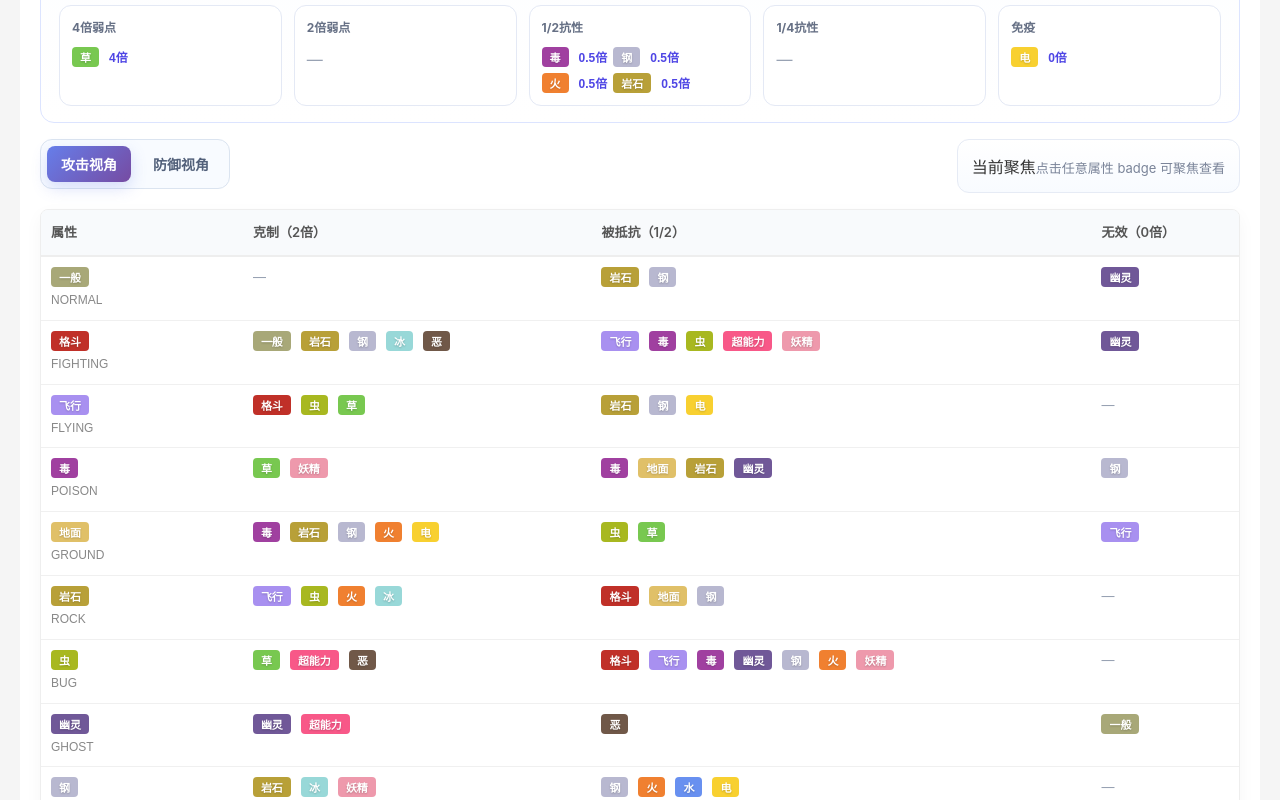
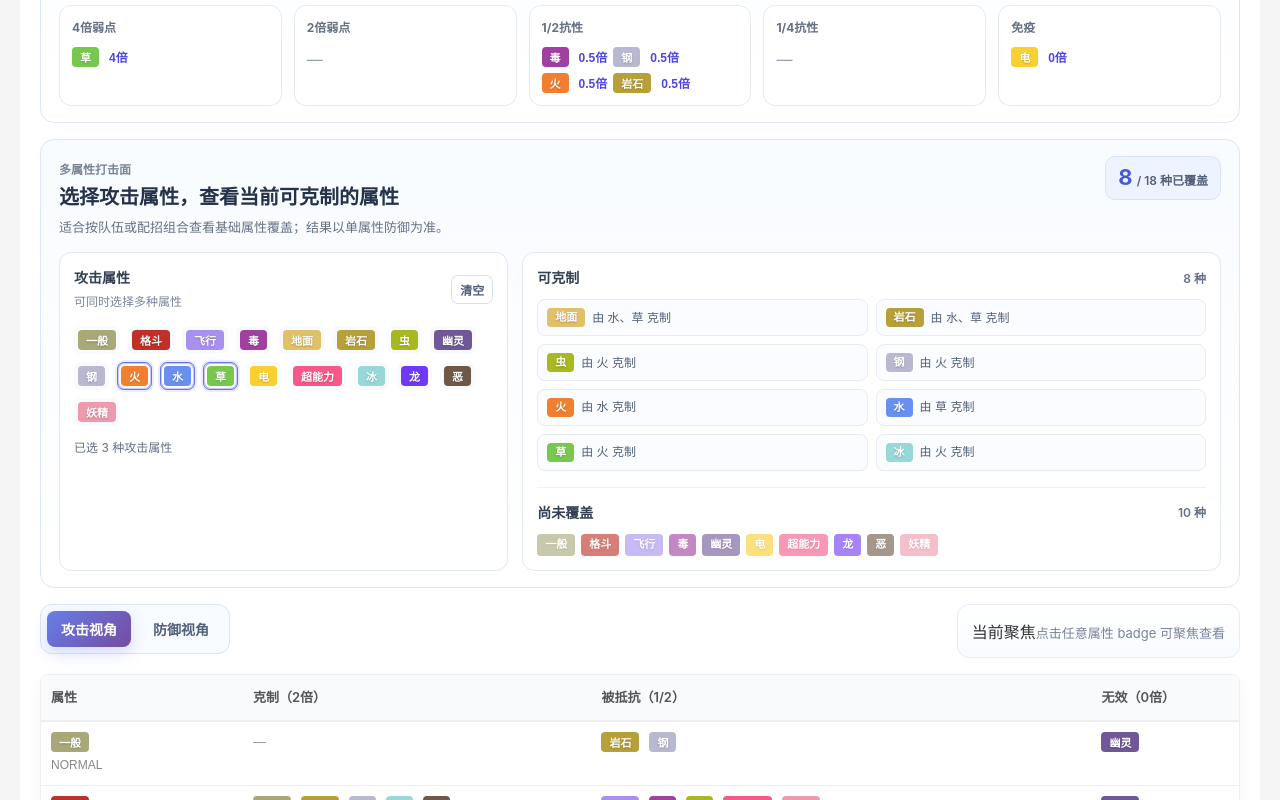
Before and after one commit to ouyangyu98/pokerogue-dex, a React (Vite) app: page /types in a window 1280 px wide. Shown: the part 800-1600 px from the top of the page. Built offline with nearby package versions, Linux system fonts and the light colour scheme.

Commit message:
feat: add type coverage analyzer

```diff
--- a/scripts/generate-static-pages.mjs
+++ b/scripts/generate-static-pages.mjs
@@ -99,7 +99,7 @@ async function main() {
     { path: '/abilities', title: `特性查询 - PokeRogue 中文图鉴`, description: `查询 PokeRogue 全部 ${Object.keys(abilityMap).length} 个特性的效果，以及拥有该特性的宝可梦列表。`, keywords: 'PokeRogue,宝可梦肉鸽,特性,隐藏特性,被动' },
     { path: '/events', title: `事件表 - PokeRogue 中文图鉴`, description: `查询 PokeRogue 全部 ${mysteryEncounters.length} 个神秘事件的出现场景、前置条件与每个选项的官方效果提示。`, keywords: 'PokeRogue,宝可梦肉鸽,神秘事件,事件表,选项,效果,遭遇' },
     { path: '/natures', title: `性格表 - PokeRogue 中文图鉴`, description: '查看 PokeRogue 全部 25 种性格的加成与减成效果。', keywords: 'PokeRogue,宝可梦肉鸽,性格,加成,减成' },
-    { path: '/types', title: `属性克制 - PokeRogue 中文图鉴`, description: '查看 PokeRogue 18 种属性的攻击与防御相克关系。', keywords: 'PokeRogue,宝可梦肉鸽,属性克制,属性相性' },
+    { path: '/types', title: `属性克制 - PokeRogue 中文图鉴`, description: '查看 PokeRogue 18 种属性的攻击与防御相克关系，支持多属性打击面覆盖和双属性防御分析。', keywords: 'PokeRogue,宝可梦肉鸽,属性克制,属性相性,打击面,属性覆盖' },
     { path: '/map', title: `地区导航 - PokeRogue 中文图鉴`, description: 'PokeRogue 生态区地图导航，查看地区连接关系与推荐路线。', keywords: 'PokeRogue,宝可梦肉鸽,地图,地区导航,生态区' },
     { path: '/report', title: `数据报告 - PokeRogue 中文图鉴`, description: 'PokeRogue 数据报告：覆盖率、数据版本与生成时间。', keywords: 'PokeRogue,宝可梦肉鸽,数据报告,覆盖率' },
     { path: '/team', title: `配队分析 - PokeRogue 中文图鉴`, description: 'PokeRogue 队伍构建工具：分析属性覆盖、防守抗性、职责分配与队伍缺口。', keywords: 'PokeRogue,宝可梦肉鸽,配队,队伍分析,队伍构建' },
--- a/src/components/TypeMatchupPage.tsx
+++ b/src/components/TypeMatchupPage.tsx
@@ -1,5 +1,14 @@
 import { useMemo, useState } from 'react'
-import { buildSingleTypeMatchupRows, getCombinedDefenseBuckets, type CombinedDefenseBuckets, type MatchupTypeKey, typeColors, typeNames } from '../typeMatchups'
+import {
+  buildSingleTypeMatchupRows,
+  getCombinedDefenseBuckets,
+  getSingleTypeMultiplier,
+  MATCHUP_TYPE_ORDER,
+  type CombinedDefenseBuckets,
+  type MatchupTypeKey,
+  typeColors,
+  typeNames,
+} from '../typeMatchups'
 
 type Perspective = 'attack' | 'defense'
 type HighlightVariant = 'focus' | 'dim'
@@ -111,6 +120,7 @@ export default function TypeMatchupPage() {
   const [selectedType, setSelectedType] = useState<MatchupTypeKey | null>(null)
   const [comboType1, setComboType1] = useState<MatchupTypeKey>('WATER')
   const [comboType2, setComboType2] = useState<MatchupTypeKey>('GROUND')
+  const [coverageTypes, setCoverageTypes] = useState<MatchupTypeKey[]>(['FIRE', 'WATER', 'GRASS'])
   const rows = useMemo(() => buildSingleTypeMatchupRows(), [])
 
   const selectedRow = useMemo(
@@ -128,8 +138,27 @@ export default function TypeMatchupPage() {
     [comboType1, comboType2],
   )
 
+  const coverageResults = useMemo(
+    () => MATCHUP_TYPE_ORDER.map(type => ({
+      type,
+      effectiveAttackers: coverageTypes.filter(attackType => getSingleTypeMultiplier(attackType, type) > 1),
+    })),
+    [coverageTypes],
+  )
+
+  const coveredTypes = coverageResults.filter(item => item.effectiveAttackers.length > 0)
+  const uncoveredTypes = coverageResults.filter(item => item.effectiveAttackers.length === 0)
+
   const handleTypeSelect = (type: MatchupTypeKey) => {
     setSelectedType(current => (current === type ? null : type))
+  }
+
+  const toggleCoverageType = (type: MatchupTypeKey) => {
+    setCoverageTypes(current => (
+      current.includes(type)
+        ? current.filter(currentType => currentType !== type)
+        : [...current, type]
+    ))
   }
 
   const handlePresetSelect = (type1: MatchupTypeKey, type2: MatchupTypeKey) => {
@@ -141,7 +170,7 @@ export default function TypeMatchupPage() {
     <div className="type-overview-page">
       <div className="type-overview-header">
         <h2>属性克制关系</h2>
-        <p>支持从攻击 / 防御两个视角查看 18 种属性的基础克制关系总览。</p>
+        <p>支持多属性打击面、双属性防御组合，以及 18 种属性的攻击 / 防御关系总览。</p>
       </div>
 
       <div className="type-overview-summary">
@@ -151,7 +180,7 @@ export default function TypeMatchupPage() {
         </div>
         <div className="type-overview-summary-item">
           <span className="type-overview-summary-label">当前范围</span>
-          <span className="type-overview-summary-value">已支持单属性总览 + 双属性防御组合倍率分析</span>
+          <span className="type-overview-summary-value">已支持多属性打击面 + 双属性防御组合倍率分析</span>
         </div>
       </div>
 
@@ -221,6 +250,96 @@ export default function TypeMatchupPage() {
           {renderBucketGroup('免疫', combinedBuckets.immune, selectedType, handleTypeSelect)}
         </div>
       </div>
+
+      <section className="type-coverage-section" aria-labelledby="type-coverage-heading">
+        <div className="type-coverage-header">
+          <div>
+            <span className="type-overview-summary-label">多属性打击面</span>
+            <h3 id="type-coverage-heading">选择攻击属性，查看当前可克制的属性</h3>
+            <p>适合按队伍或配招组合查看基础属性覆盖；结果以单属性防御为准。</p>
+          </div>
+          <div className="type-coverage-count" aria-label={`当前覆盖 ${coveredTypes.length} 种属性`}>
+            <strong>{coveredTypes.length}</strong>
+            <span>/ {MATCHUP_TYPE_ORDER.length} 种已覆盖</span>
+          </div>
+        </div>
+
+        <div className="type-coverage-layout">
+          <div className="type-coverage-selector">
+            <div className="type-coverage-subhead">
+              <div>
+                <h4>攻击属性</h4>
+                <p>可同时选择多种属性</p>
+              </div>
+              <button
+                type="button"
+                className="type-coverage-clear-btn"
+                onClick={() => setCoverageTypes([])}
+                disabled={coverageTypes.length === 0}
+              >
+                清空
+              </button>
+            </div>
+            <div className="type-coverage-type-list">
+              {MATCHUP_TYPE_ORDER.map(type => {
+                const isSelected = coverageTypes.includes(type)
+                return (
+                  <button
+                    key={type}
+                    type="button"
+                    className={`type-coverage-type-button ${isSelected ? 'is-selected' : ''}`}
+                    onClick={() => toggleCoverageType(type)}
+                    aria-pressed={isSelected}
+                    title={`${isSelected ? '移除' : '加入'}${typeNames[type]}`}
+                  >
+                    {renderTypeBadge(type, isSelected)}
+                  </button>
+                )
+              })}
+            </div>
+            <p className="type-coverage-selection-summary">
+              {coverageTypes.length > 0
+                ? `已选 ${coverageTypes.length} 种攻击属性`
+                : '至少选择一种攻击属性以查看覆盖结果'}
+            </p>
+          </div>
+
+          <div className="type-coverage-results">
+            {coverageTypes.length > 0 ? (
+              <>
+                <div className="type-coverage-result-group">
+                  <div className="type-coverage-result-title">
+                    <h4>可克制</h4>
+                    <span>{coveredTypes.length} 种</span>
+                  </div>
+                  <div className="type-coverage-result-list">
+                    {coveredTypes.map(item => (
+                      <div key={item.type} className="type-coverage-result-row">
+                        {renderTypeBadge(item.type)}
+                        <span>由 {item.effectiveAttackers.map(type => typeNames[type]).join('、')} 克制</span>
+                      </div>
+                    ))}
+                  </div>
+                </div>
+
+                <div className="type-coverage-result-group type-coverage-uncovered-group">
+                  <div className="type-coverage-result-title">
+                    <h4>尚未覆盖</h4>
+                    <span>{uncoveredTypes.length} 种</span>
+                  </div>
+                  <div className="type-coverage-uncovered-list">
+                    {uncoveredTypes.map(item => renderTypeBadge(item.type))}
+                  </div>
+                </div>
+              </>
+            ) : (
+              <div className="type-coverage-empty">
+                选择攻击属性后，会显示可克制的防御属性和对应来源。
+              </div>
+            )}
+          </div>
+        </div>
+      </section>
 
       <div className="type-overview-toolbar">
         <div className="type-overview-switcher" role="tablist" aria-label="属性克制视角切换">
@@ -365,7 +484,7 @@ export default function TypeMatchupPage() {
           <h3>说明</h3>
           <ul>
             <li>该页面用于全属性总览，不替代精灵详情页中的个体克制摘要。</li>
-            <li>当前已支持双属性防御组合分析与常用组合快捷切换；商店道具已改为顶部独立导航入口。</li>
+            <li>当前已支持多属性打击面、双属性防御组合分析与常用组合快捷切换；商店道具已改为顶部独立导航入口。</li>
           </ul>
         </div>
       </div>
--- a/src/index.css
+++ b/src/index.css
@@ -624,6 +624,220 @@ main {
   font-size: 12px;
   font-weight: 700;
   color: #4f46e5;
+}
+
+.type-coverage-section {
+  padding: 16px 18px;
+  border: 1px solid #dce4ff;
+  border-radius: 14px;
+  background: linear-gradient(180deg, #f8fbff 0%, #ffffff 100%);
+}
+
+.type-coverage-header {
+  display: flex;
+  align-items: flex-start;
+  justify-content: space-between;
+  gap: 16px;
+  margin-bottom: 14px;
+}
+
+.type-coverage-header h3 {
+  font-size: 20px;
+  color: #24324a;
+}
+
+.type-coverage-header p {
+  margin-top: 4px;
+  color: #667085;
+  font-size: 13px;
+}
+
+.type-coverage-count {
+  display: flex;
+  align-items: baseline;
+  flex-shrink: 0;
+  gap: 4px;
+  padding: 9px 12px;
+  border: 1px solid #d8e3ff;
+  border-radius: 10px;
+  background: #eef4ff;
+  color: #52607a;
+  font-size: 12px;
+  font-weight: 600;
+}
+
+.type-coverage-count strong {
+  color: #465bd3;
+  font-size: 22px;
+  line-height: 1;
+}
+
+.type-coverage-layout {
+  display: grid;
+  grid-template-columns: minmax(260px, 0.9fr) minmax(0, 1.4fr);
+  gap: 14px;
+}
+
+.type-coverage-selector,
+.type-coverage-results {
+  min-width: 0;
+  padding: 14px;
+  border: 1px solid #e0e7f4;
+  border-radius: 12px;
+  background: #ffffff;
+}
+
+.type-coverage-subhead,
+.type-coverage-result-title {
+  display: flex;
+  align-items: center;
+  justify-content: space-between;
+  gap: 12px;
+}
+
+.type-coverage-subhead h4,
+.type-coverage-result-title h4 {
+  color: #344054;
+  font-size: 14px;
+}
+
+.type-coverage-subhead p {
+  margin-top: 3px;
+  color: #7a8499;
+  font-size: 12px;
+}
+
+.type-coverage-clear-btn {
+  flex-shrink: 0;
+  padding: 5px 8px;
+  border: 1px solid #d7deea;
+  border-radius: 7px;
+  background: #ffffff;
+  color: #52607a;
+  font-size: 12px;
+  font-weight: 600;
+  cursor: pointer;
+}
+
+.type-coverage-clear-btn:hover:not(:disabled) {
+  border-color: #9db0ec;
+  background: #f6f8ff;
+  color: #465bd3;
+}
+
+.type-coverage-clear-btn:disabled {
+  cursor: not-allowed;
+  opacity: 0.45;
+}
+
+.type-coverage-type-list {
+  display: flex;
+  flex-wrap: wrap;
+  gap: 8px;
+  margin-top: 14px;
+}
+
+.type-coverage-type-button {
+  display: inline-flex;
+  align-items: center;
+  padding: 3px;
+  border: 1px solid transparent;
+  border-radius: 7px;
+  background: #f8fafc;
+  cursor: pointer;
+  transition: border-color 0.16s ease, background-color 0.16s ease, transform 0.16s ease;
+}
+
+.type-coverage-type-button .type-badge {
+  margin-right: 0;
+}
+
+.type-coverage-type-button:hover {
+  border-color: #bdcbf7;
+  transform: translateY(-1px);
+}
+
+.type-coverage-type-button.is-selected {
+  border-color: #6e83e9;
+  background: #eef2ff;
+  box-shadow: 0 0 0 2px rgba(79, 70, 229, 0.1);
+}
+
+.type-coverage-selection-summary {
+  margin-top: 12px;
+  color: #667085;
+  font-size: 12px;
+}
+
+.type-coverage-results {
+  display: flex;
+  flex-direction: column;
+  gap: 16px;
+}
+
+.type-coverage-result-group {
+  display: flex;
+  flex-direction: column;
+  gap: 10px;
+}
+
+.type-coverage-result-title span {
+  color: #667085;
+  font-size: 12px;
+  font-weight: 600;
+}
+
+.type-coverage-result-list {
+  display: grid;
+  grid-template-columns: repeat(2, minmax(0, 1fr));
+  gap: 8px;
+}
+
+.type-coverage-result-row {
+  display: flex;
+  align-items: center;
+  min-width: 0;
+  gap: 7px;
+  padding: 8px 9px;
+  border: 1px solid #e6ebf4;
+  border-radius: 8px;
+  background: #fbfcff;
+  color: #52607a;
+  font-size: 12px;
+  line-height: 1.35;
+}
+
+.type-coverage-result-row .type-badge,
+.type-coverage-uncovered-list .type-badge {
+  flex-shrink: 0;
+  margin-right: 0;
+}
+
+.type-coverage-uncovered-group {
+  padding-top: 14px;
+  border-top: 1px solid #edf0f5;
+}
+
+.type-coverage-uncovered-list {
+  display: flex;
+  flex-wrap: wrap;
+  gap: 6px;
+}
+
+.type-coverage-uncovered-list .type-badge {
+  opacity: 0.62;
+}
+
+.type-coverage-empty {
+  display: flex;
+  align-items: center;
+  min-height: 128px;
+  padding: 12px;
+  border: 1px dashed #cfd9e7;
+  border-radius: 8px;
+  color: #667085;
+  font-size: 13px;
+  text-align: center;
 }
 
 .item-list-card {
@@ -2545,6 +2759,7 @@ tr.clickable {
   .type-overview-focus-grid,
   .type-combo-grid,
   .type-combo-preset-list,
+  .type-coverage-layout,
   .item-list-grid {
     grid-template-columns: 1fr;
   }
@@ -2552,7 +2767,8 @@ tr.clickable {
   .type-overview-toolbar,
   .type-combo-header,
   .type-combo-controls,
-  .type-combo-presets-header {
+  .type-combo-presets-header,
+  .type-coverage-header {
     flex-direction: column;
   }
 
@@ -2561,6 +2777,14 @@ tr.clickable {
   .type-combo-select-group select,
   .type-item-rail {
     width: 100%;
+  }
+
+  .type-coverage-count {
+    align-self: flex-start;
+  }
+
+  .type-coverage-result-list {
+    grid-template-columns: 1fr;
   }
 
   .type-item-rail {
--- a/src/seo/generateMeta.ts
+++ b/src/seo/generateMeta.ts
@@ -201,8 +201,8 @@ export function getNatureMeta(nature: NatureInfo): PageMeta {
 export function getTypeListMeta(): PageMeta {
   return {
     title: `属性克制 - ${siteConfig.siteName}`,
-    description: '查看 PokeRogue 18 种属性的攻击与防御相克关系。',
-    keywords: 'PokeRogue,宝可梦肉鸽,属性克制,属性相性',
+    description: '查看 PokeRogue 18 种属性的攻击与防御相克关系，支持多属性打击面覆盖和双属性防御分析。',
+    keywords: 'PokeRogue,宝可梦肉鸽,属性克制,属性相性,打击面,属性覆盖',
   }
 }
 
```
